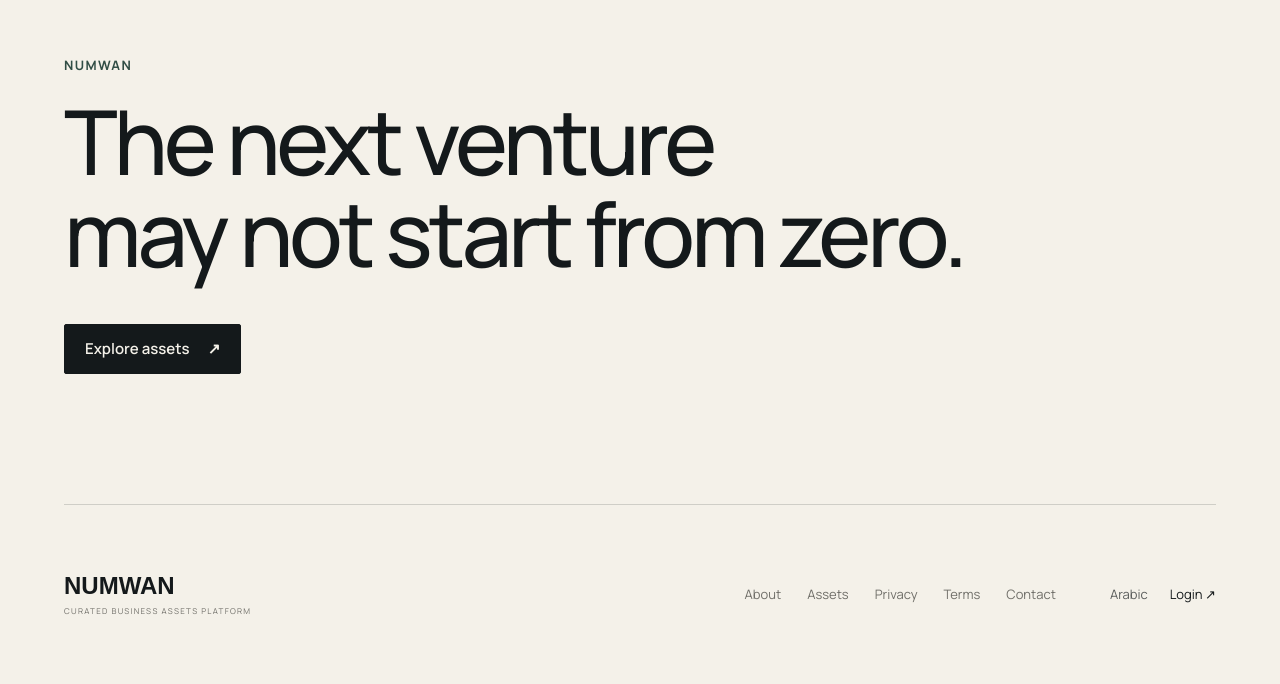
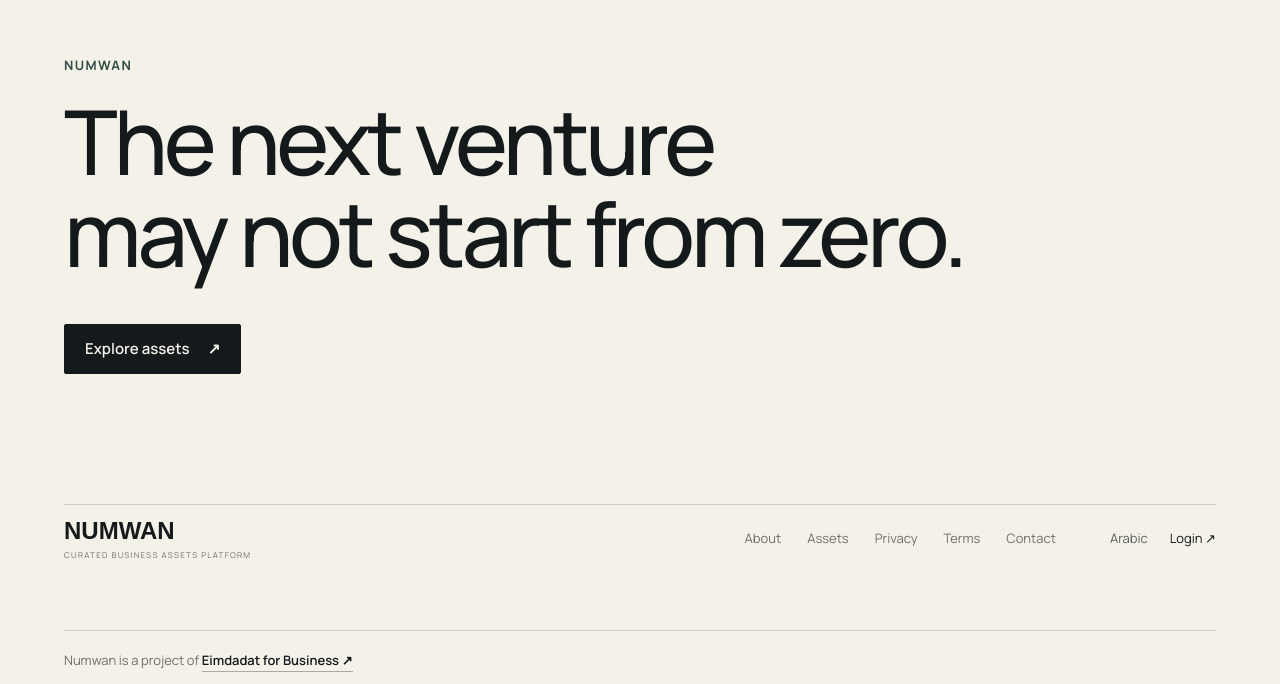
Before and after one commit to alalmaiesa-glitch/numwan, a Next.js app: page /en in a window 1280 px wide. Shown: the part 4944-5628 px from the top of the page. Built offline with nearby package versions, Linux system fonts and the light colour scheme; no server answers; a web font is replaced by a local one.

Commit message:
footer: add Eimdadat ecosystem attribution

```diff
--- a/app/globals.css
+++ b/app/globals.css
@@ -1009,3 +1009,23 @@ button{border:0}
     font-size:36px;
   }
 }
+
+.footerEimdadat{
+  grid-column:1 / -1;
+  width:100%;
+  border-top:1px solid var(--line);
+  padding-top:18px;
+  margin-top:-8px;
+  font-size:13px;
+  color:var(--muted);
+}
+.footerEimdadat a{
+  color:var(--ink);
+  font-weight:600;
+  border-bottom:1px solid rgba(20,25,27,.32);
+  padding-bottom:2px;
+}
+.englishSite .footerEimdadat{text-align:left}
+@media(max-width:760px){
+  .footerEimdadat{margin-top:4px;padding-top:18px;line-height:1.8}
+}
--- a/components/public-footer-en.tsx
+++ b/components/public-footer-en.tsx
@@ -4,5 +4,9 @@ export default function PublicFooterEn({signedIn}:{signedIn:boolean}) {
     <div className="footerBrand"><strong>NUMWAN</strong><small>CURATED BUSINESS ASSETS PLATFORM</small></div>
     <nav><Link href="/en/about">About</Link><Link href="/en#assets">Assets</Link><Link href="/en/privacy">Privacy</Link><Link href="/en/terms">Terms</Link><Link href="/en/contact">Contact</Link></nav>
     <div className="footerActions"><Link href="/">Arabic</Link><Link href={signedIn?"/dashboard":"/login"}>{signedIn?"Account":"Login"} ↗</Link></div>
+    <div className="footerEimdadat">
+      <span>Numwan is a project of </span>
+      <a href="http://eimdadat.com/" target="_blank" rel="noopener noreferrer">Eimdadat for Business ↗</a>
+    </div>
   </footer>
 }
--- a/components/public-footer.tsx
+++ b/components/public-footer.tsx
@@ -4,5 +4,9 @@ export default function PublicFooter({signedIn}:{signedIn:boolean}) {
     <div className="footerBrand"><strong>نُموان</strong><small>المنصة الأولى للفرص والأصول في قطاع الأعمال.</small></div>
     <nav><Link href="/about">عن المنصة</Link><Link href="/#assets">الفرص</Link><Link href="/privacy">الخصوصية</Link><Link href="/terms">الشروط</Link><Link href="/contact">التواصل</Link></nav>
     <div className="footerActions"><Link href="/en">الإنجليزية</Link><Link href={signedIn?"/dashboard":"/login"}>{signedIn?"حسابي":"دخول"} ↗</Link></div>
+    <div className="footerEimdadat">
+      <span>نُموان أحد مشاريع منظومة </span>
+      <a href="http://eimdadat.com/" target="_blank" rel="noopener noreferrer">إمدادات للأعمال ↗</a>
+    </div>
   </footer>
 }
```
